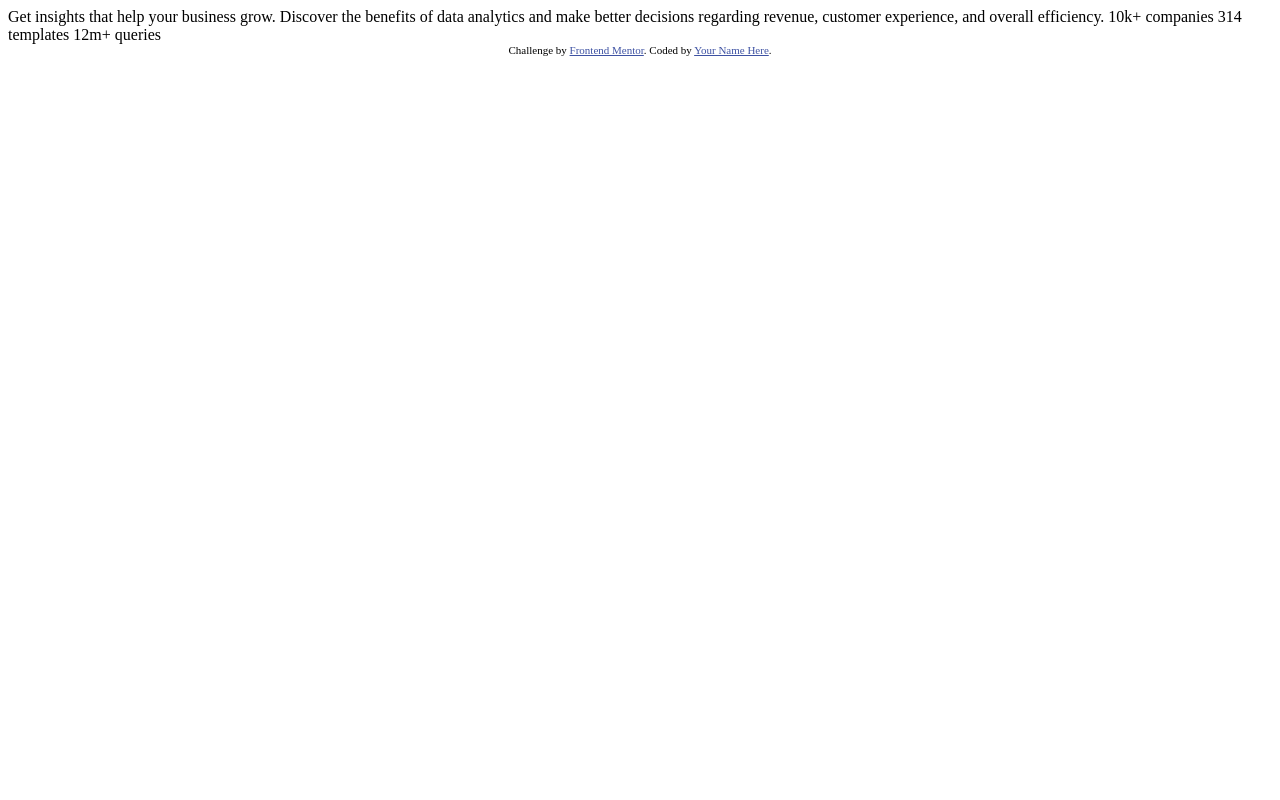
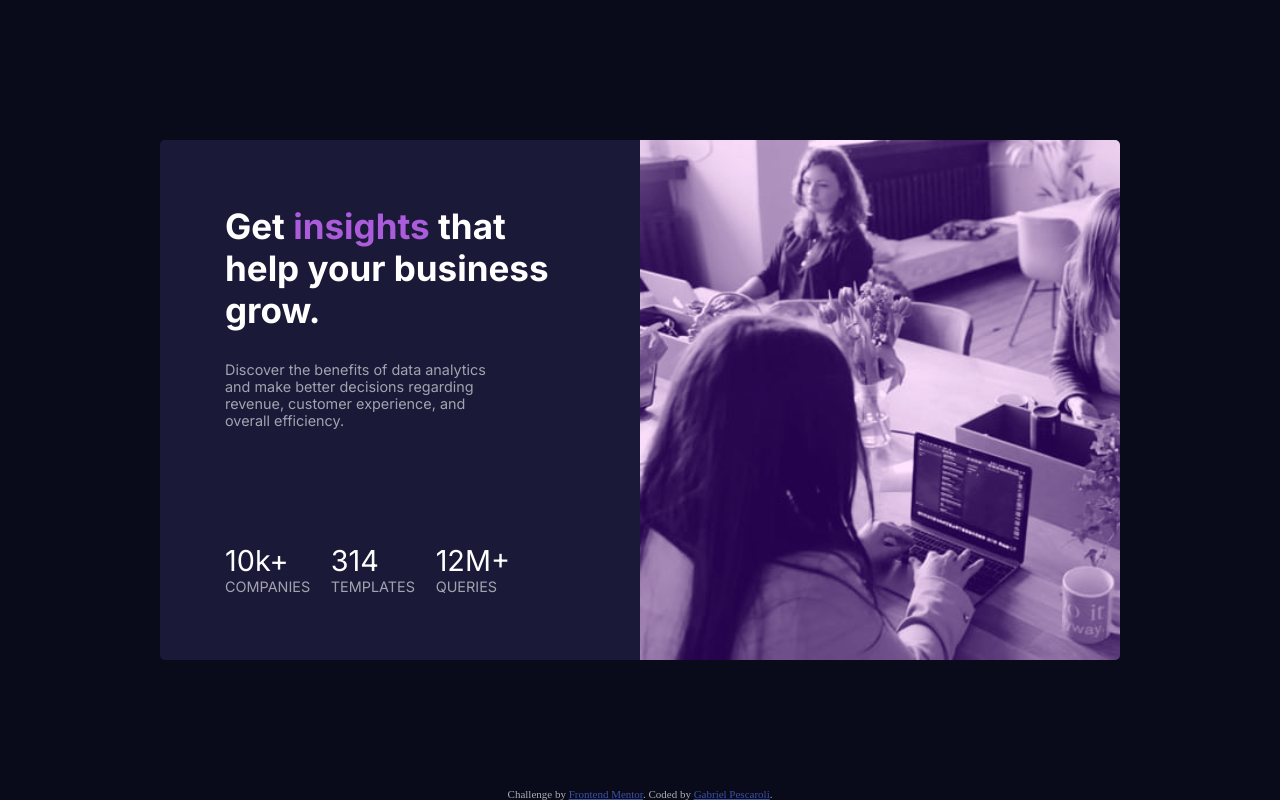
Before and after one commit to Gabnerd/card-component-challenge, a plain HTML site: page index.html in a window 1280 px wide. Drawn offline with Linux system fonts and the light colour scheme.

Commit message:
complete page

```diff
--- /dev/null
+++ b/css/index.styles.css
@@ -0,0 +1,153 @@
+*{
+    margin: 0;
+    padding: 0;
+}
+
+:root{
+    --very-dark-blue: hsl(233, 47%, 7%);
+    --dark-desaturated-blue: hsl(244, 38%, 16%);
+    --soft-violet: hsl(277, 64%, 61%);
+    --white: hsl(0, 0%, 100%);
+    --slightly-transparent-white1: hsla(0, 0%, 100%, 0.75);
+    --slightly-transparent-white2: hsla(0, 0%, 100%, 0.6);
+}
+
+.page{
+    background-color: var(--very-dark-blue);
+    display: flex;
+    flex-direction: column;
+    align-items: center;
+    justify-content: center;
+    width: 100vw;
+    height: 100vh;
+}
+
+.card{
+    overflow: hidden;
+    border-radius: 5px;
+    display: flex;
+    width: 75vw;
+    height: 65%;
+    background-color: var(--dark-desaturated-blue);
+}
+
+.image-div{
+    background-color: hsla(277, 64%, 61%, 40%);
+    background-image: url("../images/image-header-desktop.jpg");
+    background-size: cover;
+    height: auto;
+    background-blend-mode: overlay;
+    min-width: 50%;
+}
+
+.image-div img{
+    width: 100%;
+    height: auto;
+    content: url("../images/image-header-desktop.jpg");
+    filter: hue-rotate(300deg);
+    /*filter: hsla(277, 64%, 61%, 40%);*/
+}
+
+.text-div{
+    display: flex;
+    flex-direction: column;
+    padding: 65px;
+}
+
+.text-div h1{
+    color: var(--white);
+    font-family: 'Inter', sans-serif;
+    font-size: 35px;
+}
+
+.text-div h1 span{
+    color: var(--soft-violet);
+}
+
+.text-div .body-text{
+    width: 80%;
+    margin-top: 30px;
+    font-size: 0.9rem;
+    color: var(--slightly-transparent-white2);
+    font-family: 'Inter', sans-serif;
+}
+
+.image-div .img-filter{
+    display: block;
+    position: relative;
+    background-color: hsla(277, 64%, 61%, 40%);
+    width: 100%;
+    height: 100%;
+}
+
+.values-conteiner{
+    display: flex;
+    flex-direction: row;
+    margin-top: auto;
+    align-items: center;
+    justify-content: space-between;
+    margin-right: 65px;
+}
+
+.values-conteiner .values span{
+    color: var(--white);
+    font-family: "Inter", sans-serif;
+    font-size: 1.8rem;
+}
+
+.values-conteiner .values p{
+    color: var(--slightly-transparent-white2);
+    font-family: "Inter", sans-serif;
+    text-transform: uppercase;
+    font-size: 0.9rem;
+}
+
+@media (max-width: 376px) {
+    .card{
+        flex-direction: column-reverse;
+        height: fit-content;
+        width: 90vw;
+    }
+    .text-div h1{
+        color: var(--white);
+        font-family: 'Inter', sans-serif;
+        font-size: 1.5rem;
+        text-align: center;
+    }
+    .text-div{
+        display: flex;
+        flex-direction: column;
+        padding: 5px;
+    }
+    .text-div .body-text{
+        width: 100%;
+        margin-top: 30px;
+        text-align: center;
+        font-size: 0.9rem;
+        color: var(--slightly-transparent-white2);
+        font-family: 'Inter', sans-serif;
+    }
+    .values-conteiner{
+        flex-direction: column;
+        margin-right: 0px;
+    }
+    .values{
+        margin: 10px;
+    }
+    .values-conteiner .values span{
+        color: var(--white);
+        font-family: "Inter", sans-serif;
+        font-size: 1.3rem;
+    }
+
+    .values-conteiner .values p{
+        color: var(--slightly-transparent-white2);
+        font-family: "Inter", sans-serif;
+        text-transform: uppercase;
+        font-size: 0.5rem;
+    }
+    .image-div{
+        height: 250px;
+        background-image: url("../images/image-header-mobile.jpg");
+    }
+}
--- a/index.html
+++ b/index.html
@@ -1,33 +1,68 @@
 <!DOCTYPE html>
 <html lang="en">
+
 <head>
   <meta charset="UTF-8">
-  <meta name="viewport" content="width=device-width, initial-scale=1.0"> <!-- displays site properly based on user's device -->
+  <meta name="viewport" content="width=device-width, initial-scale=1.0">
+  <!-- displays site properly based on user's device -->
 
   <link rel="icon" type="image/png" sizes="32x32" href="./images/favicon-32x32.png">
 
   <title>Frontend Mentor | Stats preview card component</title>
-
+  <link rel="preconnect" href="https://fonts.gstatic.com">
+  <link href="https://fonts.googleapis.com/css2?family=Inter:wght@400;700&family=Lexend+Deca&display=swap"
+    rel="stylesheet">
   <!-- Feel free to remove these styles or customise in your own stylesheet 👍 -->
   <style>
-    .attribution { font-size: 11px; text-align: center; }
-    .attribution a { color: hsl(228, 45%, 44%); }
+    .attribution {
+      position: fixed;
+      font-size: 11px;
+      text-align: center;
+      bottom: 0;
+      width: 100vw;
+      color: #FFFA;
+    }
+
+    .attribution a {
+      color: hsl(228, 45%, 44%);
+    }
   </style>
+  <link rel="stylesheet" href="./css/index.styles.css">
 </head>
+
 <body>
+  <div class="page">
+    <div class="card">
+      <div class="text-div">
+        <h1>Get <span>insights</span> that help your business grow.</h1>
 
-  Get insights that help your business grow.
+        <p class="body-text">Discover the benefits of data analytics and make better decisions regarding revenue,
+          customer
+          experience, and overall efficiency.</p>
 
-  Discover the benefits of data analytics and make better decisions regarding revenue, customer
-  experience, and overall efficiency.
-
-  10k+ companies
-  314 templates
-  12m+ queries
-
+        <div class="values-conteiner">
+          <div class="values">
+            <span>10k+</span>
+            <p>companies</p>
+          </div>
+          <div class="values">
+            <span>314</span>
+            <p>templates</p>
+          </div>
+          <div class="values">
+            <span>12M+</span>
+            <p>queries</p>
+          </div>
+        </div>
+      </div>
+      <div class="image-div">
+      </div>
+    </div>
+  </div>
   <div class="attribution">
     Challenge by <a href="https://www.frontendmentor.io?ref=challenge" target="_blank">Frontend Mentor</a>.
-    Coded by <a href="#">Your Name Here</a>.
+    Coded by <a href="#">Gabriel Pescaroli</a>.
   </div>
 </body>
+
 </html>
```
